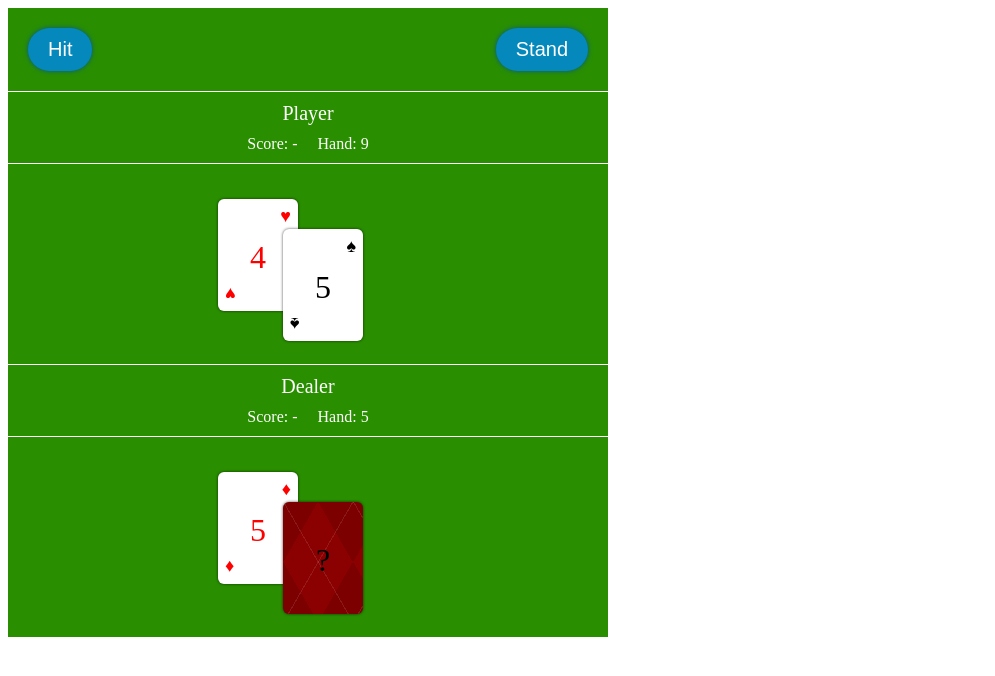
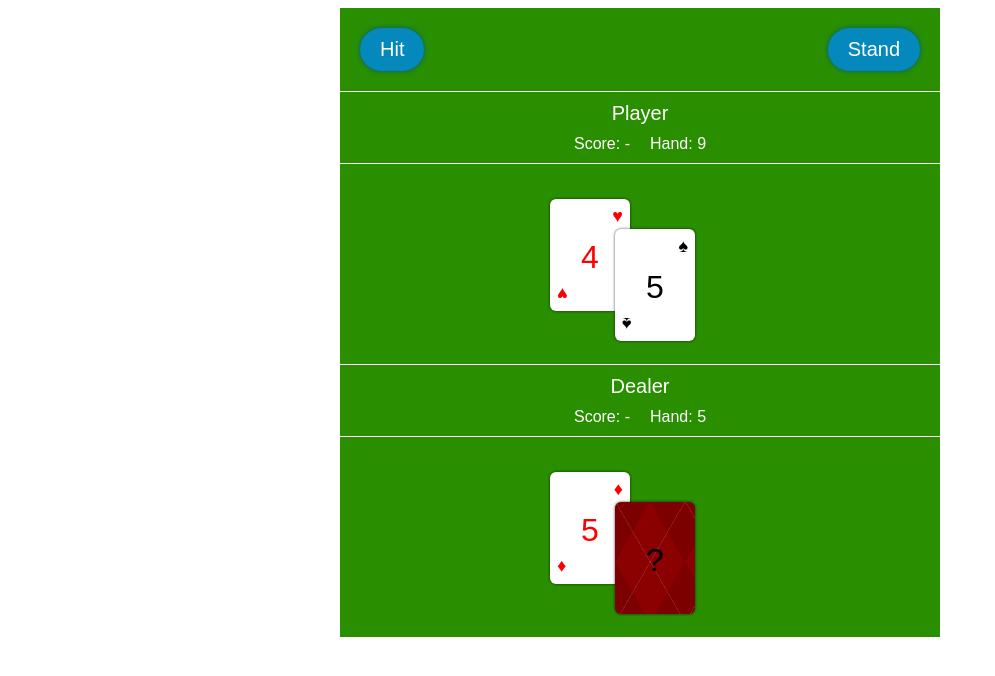
Before and after one commit to Trunk89/blackjack, a website: page dev/index.html in a window 1280 px wide. Shown: the whole page, without its empty margins (0-995 px from the left). Drawn offline with Linux system fonts and the light colour scheme; files that its build step writes are made by us from their sources.

Commit message:
updated css

```diff
--- a/dev/css/blackjack.css
+++ b/dev/css/blackjack.css
@@ -1,6 +1,7 @@
 .blackjack-game-container * {
     margin: 0;
     padding: 0;
+    font-family: sans-serif;
 }
 
 .blackjack-game-container.blackjack-wrapper {
@@ -8,6 +9,7 @@
     max-width: 600px;
     position: relative;
     background: #298F00;
+    margin: 0 auto;
 }
 
 .blackjack-game-container .board {
```
